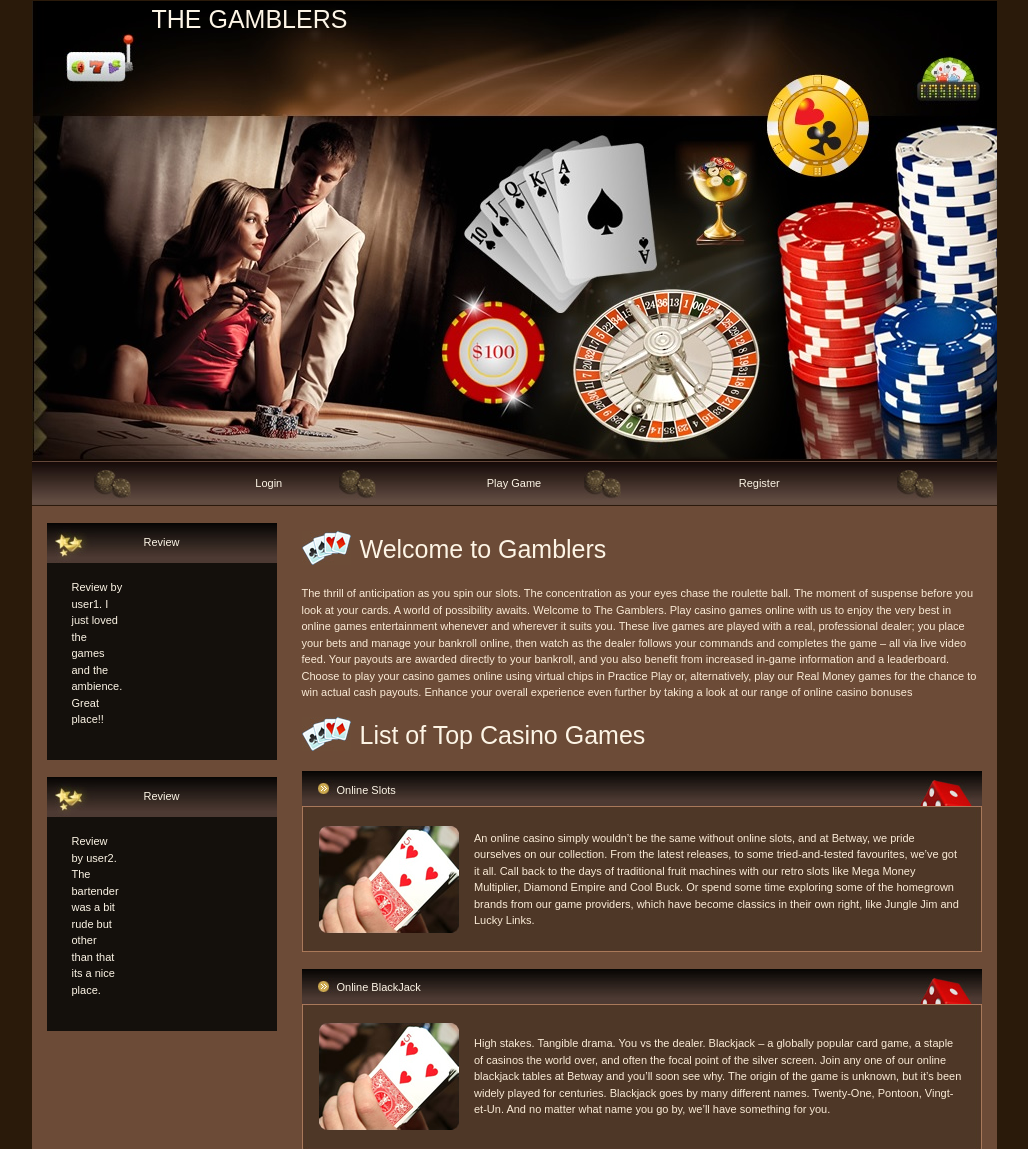
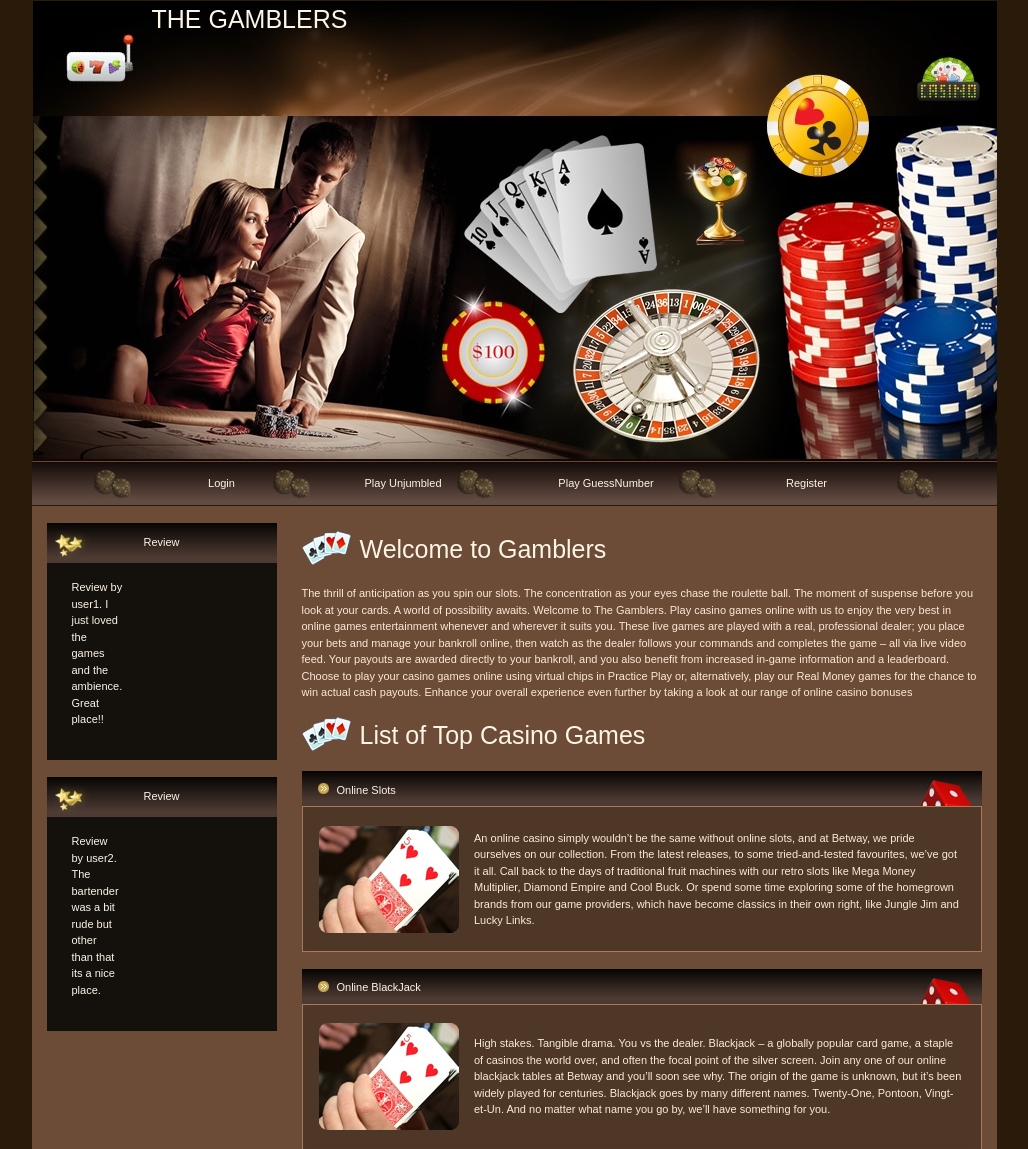
Before and after one commit to parasmehan123/theGambler, a Django app: page / in a window 1280 px wide. Shown: the top 1149 px of the page, without its empty margins (126-1154 px from the left). Run offline with Django 3.2, Linux system fonts and the light colour scheme; data that the repository does not hold is empty; some libraries are stand-ins or nearby versions.

Commit message:
Update index.html

```diff
--- a/casino/templates/casino/index.html
+++ b/casino/templates/casino/index.html
@@ -49,7 +49,9 @@
                 <td align="center" valign="middle" width="50"><a href={% url 'profile' %} style="color:OldLace" class="navbar2">Profile</a></td>
                 <td valign="top" width="37"></td>
 		<td valign="top" width="37"><img src="{% static 'casino/images/nav_dvd.jpg' %}" height="46" width="37"></td>
-                <td align="center" valign="middle" width="50"><a href="{% url 'placebid' %}" style="color:OldLace; "  class="navbar2">Play Game</a></td>
+                <td align="center" valign="middle" width="50"><a href="{% url 'placebid' %}" style="color:OldLace;"  class="navbar2">Play Unjumbled</a></td>
+                <td valign="top" width="37"><img src="{% static 'casino/images/nav_dvd.jpg' %}" height="46" width="37"></td>
+                <td align="center" valign="middle" width="50"><a href="{% url 'placebid_guessno' %}" style="color:OldLace; "  class="navbar2">Play GuessNumber</a></td>
                 <td valign="top" width="37"><img src={% static 'casino/images/nav_dvd.jpg' %} height="46" width="37"></td>
                 <td align="center" valign="middle" width="50"><a href={% url 'logout' %} style="color:OldLace" class="navbar2">Logout</a></td>
                 <td valign="top" align="right" width="37"><img src={% static 'casino/images/nav_dvd.jpg' %} height="46" width="37"></td>
@@ -57,7 +59,9 @@
                 <td valign="top" align="left" width="37"><img src={% static 'casino/images/nav_dvd.jpg' %} height="46" width="37"></td>
                 <td align="center" valign="middle" width="50"><a href={% url 'login' %} style="color:OldLace" class="navbar2">Login</a></td>
                 <td valign="top" width="37"><img src="{% static 'casino/images/nav_dvd.jpg' %}" height="46" width="37"></td>
-                <td align="center" valign="middle" width="50"><a href="{% url 'placebid' %}" style="color:OldLace; "  class="navbar2">Play Game</a></td>
+                <td align="center" valign="middle" width="50"><a href="{% url 'placebid' %}" style="color:OldLace; "  class="navbar2">Play Unjumbled</a></td>
+                <td valign="top" width="37"><img src="{% static 'casino/images/nav_dvd.jpg' %}" height="46" width="37"></td>
+                <td align="center" valign="middle" width="50"><a href="{% url 'placebid_guessno' %}" style="color:OldLace;"  class="navbar2">Play GuessNumber</a></td>
 
                 <td valign="top" width="37"><img src={% static 'casino/images/nav_dvd.jpg' %} height="46" width="37"></td>
                 <td align="center" valign="middle" width="50"><a href={% url 'register' %} style="color:OldLace" class="navbar2">Register</a></td>
```
